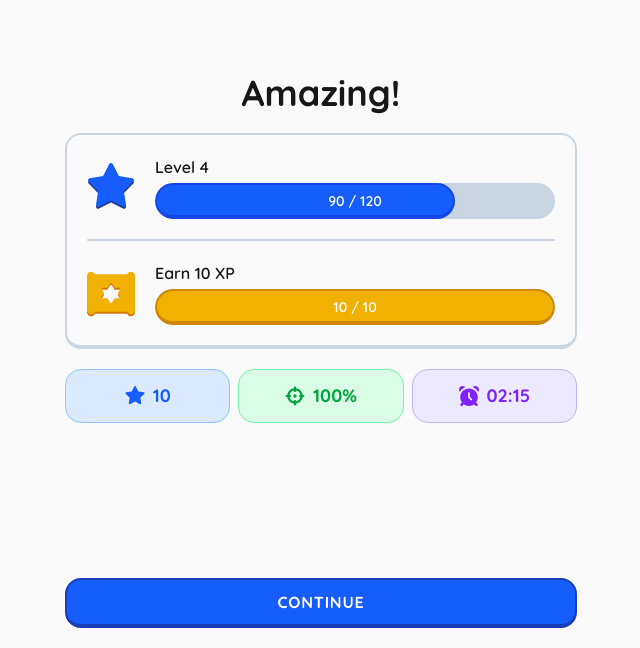
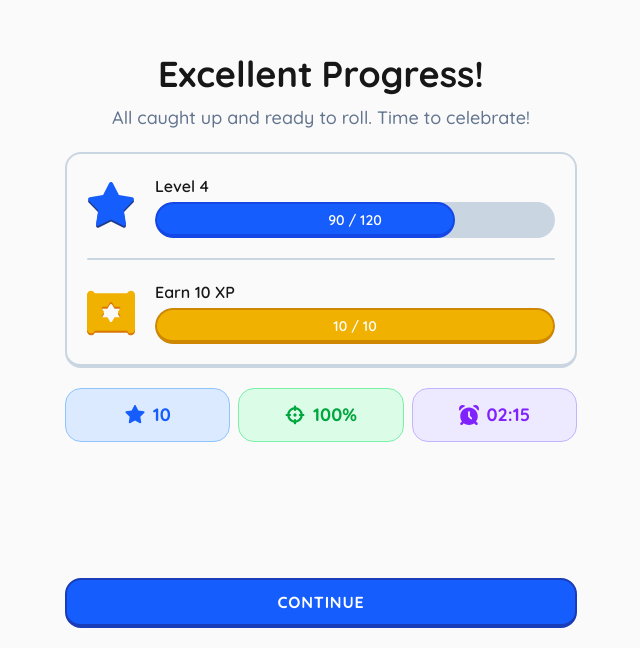
Before and after one commit to anggasaputra25/skolah, a Next.js app: page /reward in a window 1280 px wide. Shown: the part 152-800 px from the top of the page, without its empty margins (319-959 px from the left). Built offline with nearby package versions, Linux system fonts and the light colour scheme.

Commit message:
feat: enhance Reward page with AnimatedSection and WordAnimation for improved visuals

```diff
--- a/app/(pages)/(dashboard)/reward/page.tsx
+++ b/app/(pages)/(dashboard)/reward/page.tsx
@@ -1,14 +1,23 @@
 import { AnimatedCounter } from "@/components/ui/AnimatedCounter";
+import { AnimatedSection } from "@/components/ui/AnimatedSection";
 import { BorderCard } from "@/components/ui/BorderCard";
 import { ButtonLink } from "@/components/ui/ButtonLink";
 import { ProgressBar } from "@/components/ui/ProgressBar";
+import { WordAnimation } from "@/components/ui/WordAnimation";
 import { faAlarmClock, faCrosshairs, faScrollTorah, faStar } from "@fortawesome/free-solid-svg-icons";
 import { FontAwesomeIcon } from "@fortawesome/react-fontawesome";
 
 const Reward = () => {
     return (
-        <div className="max-w-lg w-full min-h-dvh mx-auto flex flex-col justify-center items-center gap-5 px-5 md:px-0">
-            <h1 className="text-4xl font-bold">Amazing!</h1>
+        <AnimatedSection className="max-w-lg w-full min-h-dvh mx-auto flex flex-col justify-center items-center gap-5 px-5 md:px-0 overflow-hidden">
+            <div className="space-y-2 text-center">
+                <h1 className="text-3xl md:text-4xl font-bold">
+                    <WordAnimation>
+                        Excellent Progress!
+                    </WordAnimation>
+                </h1>
+                <p className="fade-down text-slate-500 md:text-lg">All caught up and ready to roll. Time to celebrate!</p>
+            </div>
             <BorderCard className="w-full space-y-5">
                 <div className="flex gap-5 items-center">
                     <FontAwesomeIcon icon={faStar} className="w-12! h-12! text-blue-600 filter-[drop-shadow(0px_2px_0px_#1e3a8a)]" />
@@ -27,7 +36,7 @@ const Reward = () => {
                 </div>
             </BorderCard>
             <div className="flex gap-2 w-full">
-                <div className="flex gap-2 justify-center items-center rounded-2xl bg-blue-100 w-full p-3 border-blue-300 border">
+                <div className="fade-up flex gap-2 justify-center items-center rounded-2xl bg-blue-100 w-full p-3 border-blue-300 border">
                     <FontAwesomeIcon icon={faStar} className="w-5! h-5! text-blue-600" />
                     <AnimatedCounter
                         target={10}
@@ -35,7 +44,7 @@ const Reward = () => {
                         className="text-lg font-bold text-blue-600"
                     />
                 </div>
-                <div className="flex gap-2 justify-center items-center rounded-2xl bg-green-100 w-full p-3 border-green-300 border">
+                <div className="fade-up flex gap-2 justify-center items-center rounded-2xl bg-green-100 w-full p-3 border-green-300 border">
                     <FontAwesomeIcon icon={faCrosshairs} className="w-5! h-5! text-green-600" />
                     <AnimatedCounter
                         target={100}
@@ -44,7 +53,7 @@ const Reward = () => {
                         className="text-lg font-bold text-green-600"
                     />
                 </div>
-                <div className="flex gap-2 justify-center items-center rounded-2xl bg-violet-100 w-full p-3 border-violet-300 border">
+                <div className="fade-up flex gap-2 justify-center items-center rounded-2xl bg-violet-100 w-full p-3 border-violet-300 border">
                     <FontAwesomeIcon icon={faAlarmClock} className="w-5! h-5! text-violet-600" />
                     <div className="flex items-center text-lg font-bold text-violet-600">
                         <span>0</span>
@@ -65,7 +74,7 @@ const Reward = () => {
                     Continue
                 </ButtonLink>
             </div>
-        </div>
+        </AnimatedSection>
     )
 }
 
```
